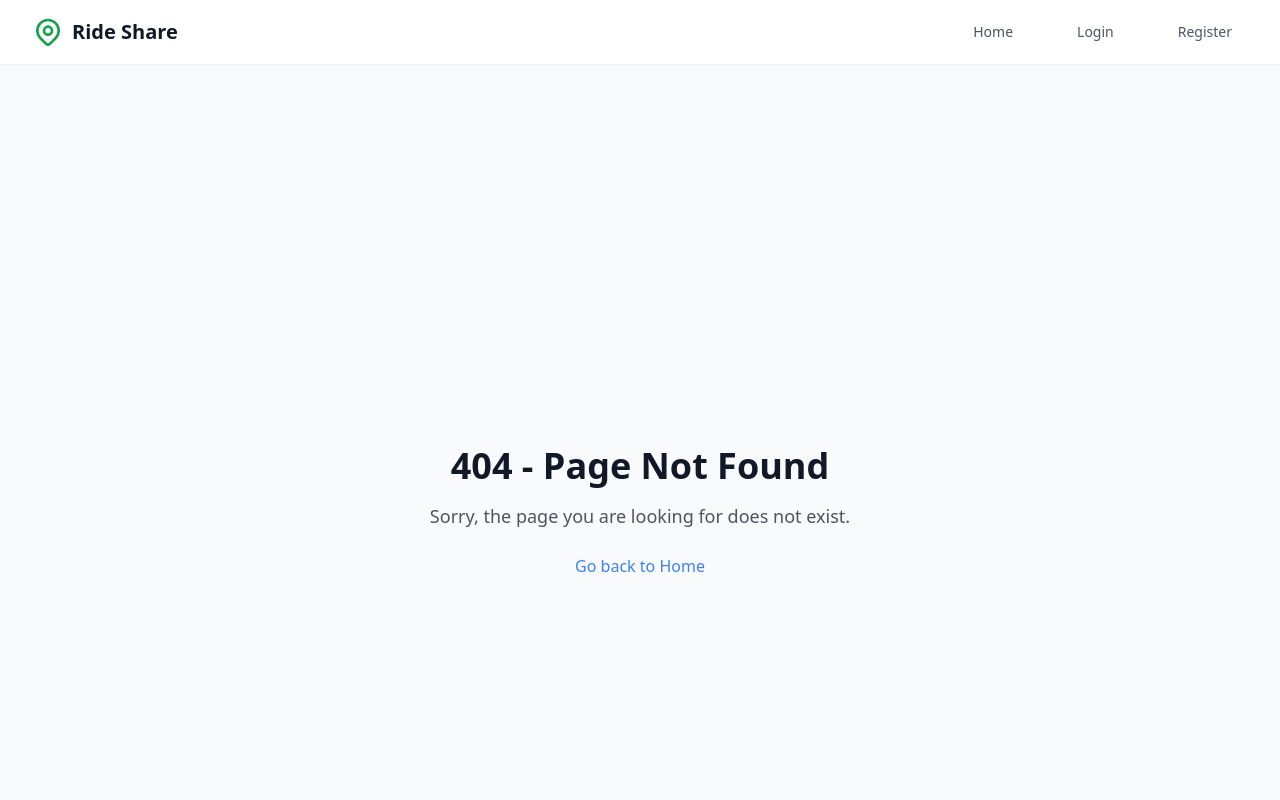
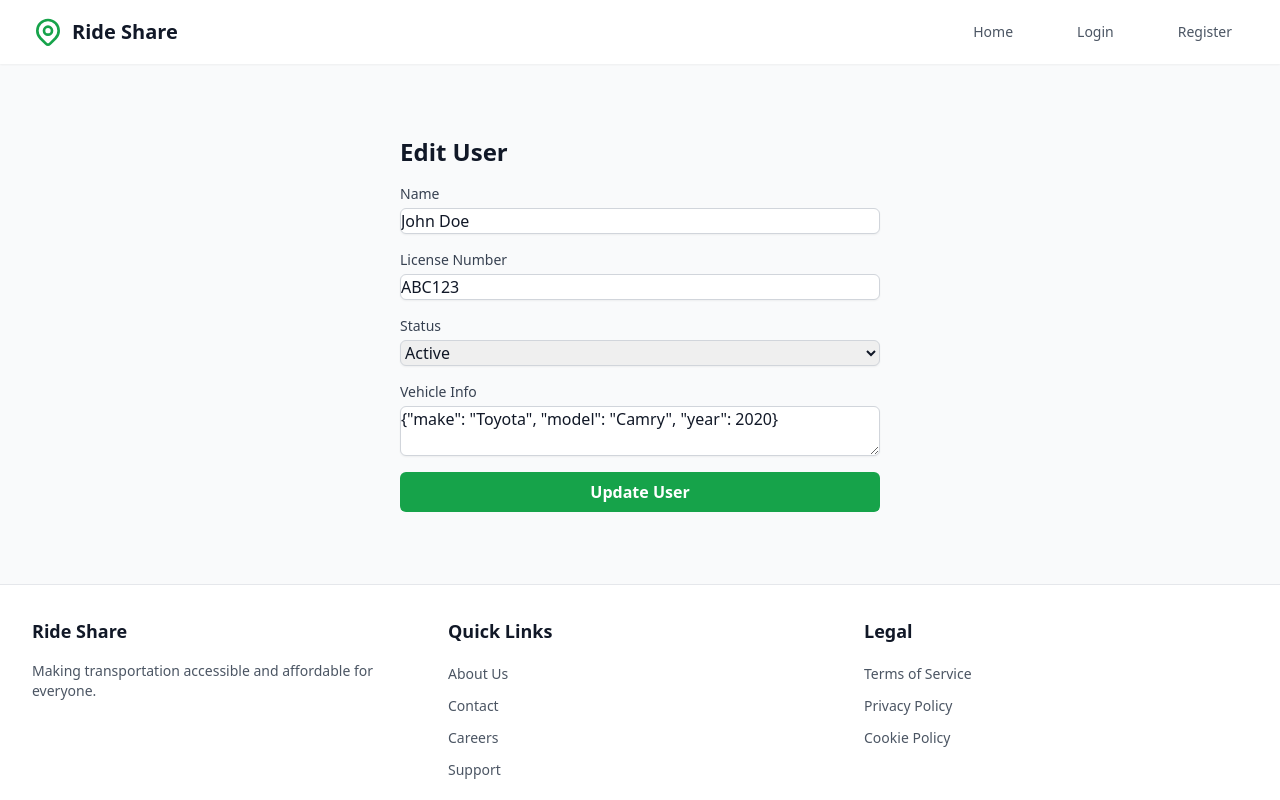
Before and after one commit to justin7251/ride_share, a Vue app in the folder frontend/: page /user/edit in a window 1280 px wide. Shown: the top 800 px of the page. Built offline with nearby package versions, Linux system fonts and the light colour scheme.

Commit message:
add user

```diff
--- a/frontend/src/components/BaseLayout.vue
+++ b/frontend/src/components/BaseLayout.vue
@@ -44,7 +44,7 @@
               </button>
               <div v-if="dropdownOpen" class="absolute right-0 mt-2 w-48 bg-white rounded-md shadow-lg z-10">
                 <div class="py-1">
-                  <RouterLink to="/edit-user" class="block px-4 py-2 text-sm text-gray-700 hover:bg-gray-100">Edit User</RouterLink>
+                  <RouterLink to="/user/edit" class="block px-4 py-2 text-sm text-gray-700 hover:bg-gray-100">Edit User</RouterLink>
                   <button @click="logout" class="block w-full text-left px-4 py-2 text-sm text-gray-700 hover:bg-gray-100">Logout</button>
                 </div>
               </div>
--- a/frontend/src/router/index.js
+++ b/frontend/src/router/index.js
@@ -10,7 +10,7 @@ import RideOptions from '../views/rider/RideOptions.vue';
 import RideTracking from '../views/rider/RideTracking.vue';
 import DriverDashboard from '../views/driver/Dashboard.vue';
 import NotFound from '../views/NotFound.vue';
-
+import UserEdit from '../views/user/Edit.vue';
 const routes = [
   { path: '/', name: 'home', component: Home },
   { path: '/login', name: 'login', component: Login },
@@ -21,6 +21,7 @@ const routes = [
   { path: '/rider/options', name: 'ride-options', component: RideOptions },
   { path: '/rider/tracking/:rideId', name: 'ride-tracking', component: RideTracking },
   { path: '/driver/dashboard', name: 'driver-dashboard', component: DriverDashboard },
+  { path: '/user/edit', name: 'user-edit', component: UserEdit },
   { path: '/:pathMatch(.*)*', name: 'not-found', component: NotFound }
 ]
 
--- /dev/null
+++ b/frontend/src/views/user/Edit.vue
@@ -0,0 +1,104 @@
+<template>
+    <BaseLayout>
+      <div class="max-w-lg mx-auto px-4 py-6">
+        <h1 class="text-2xl font-bold text-gray-900 mb-4">Edit User</h1>
+        <form @submit.prevent="updateUser">
+          <div class="mb-4">
+            <label for="name" class="block text-sm font-medium text-gray-700">Name</label>
+            <input
+              type="text"
+              id="name"
+              v-model="user.name"
+              class="mt-1 block w-full border border-gray-300 rounded-md shadow-sm focus:ring focus:ring-green-500"
+              required
+            />
+          </div>
+
+          <div class="mb-4">
+            <label for="license_number" class="block text-sm font-medium text-gray-700">License Number</label>
+            <input
+              type="text"
+              id="license_number"
+              v-model="user.license_number"
+              class="mt-1 block w-full border border-gray-300 rounded-md shadow-sm focus:ring focus:ring-green-500"
+              required
+            />
+          </div>
+
+          <div class="mb-4">
+            <label for="status" class="block text-sm font-medium text-gray-700">Status</label>
+            <select
+              id="status"
+              v-model="user.status"
+              class="mt-1 block w-full border border-gray-300 rounded-md shadow-sm focus:ring focus:ring-green-500"
+            >
+              <option value="active">Active</option>
+              <option value="inactive">Inactive</option>
+            </select>
+          </div>
+
+          <div class="mb-4">
+            <label for="vehicle_info" class="block text-sm font-medium text-gray-700">Vehicle Info</label>
+            <textarea
+              id="vehicle_info"
+              v-model="user.vehicle_info"
+              class="mt-1 block w-full border border-gray-300 rounded-md shadow-sm focus:ring focus:ring-green-500"
+              placeholder='{"make": "Toyota", "model": "Camry", "year": 2020}'
+            ></textarea>
+          </div>
+
+          <button
+            type="submit"
+            class="w-full bg-green-600 text-white font-semibold py-2 rounded-md hover:bg-green-700 transition duration-200"
+          >
+            Update User
+          </button>
+        </form>
+      </div>
+    </BaseLayout>
+  </template>
+
+  <script setup>
+  import { ref } from 'vue'
+  import { useRouter } from 'vue-router'
+  import BaseLayout from '../../components/BaseLayout.vue'
+
+  const router = useRouter()
+  const user = ref({
+    name: '',
+    license_number: '',
+    status: 'inactive',
+    vehicle_info: ''
+  })
+
+  // Fetch user data (you can replace this with an API call)
+  const fetchUserData = async () => {
+    // Simulated API call
+    const response = {
+      name: 'John Doe',
+      license_number: 'ABC123',
+      status: 'active',
+      vehicle_info: '{"make": "Toyota", "model": "Camry", "year": 2020}'
+    }
+    user.value = response
+  }
+
+  // Update user data (you can replace this with an API call)
+  const updateUser = async () => {
+    try {
+      // Simulated API call to update user
+      console.log('User updated:', user.value)
+      // Redirect after successful update
+      router.push('/dashboard')
+    } catch (error) {
+      console.error('Failed to update user:', error)
+    }
+  }
+
+  // Lifecycle
+  fetchUserData()
+  </script>
+
+  <style scoped>
+  /* Add any additional styles here */
+  </style>
```
Also changed, not shown: 1 other file (tests, documents, lock files or other folders).
